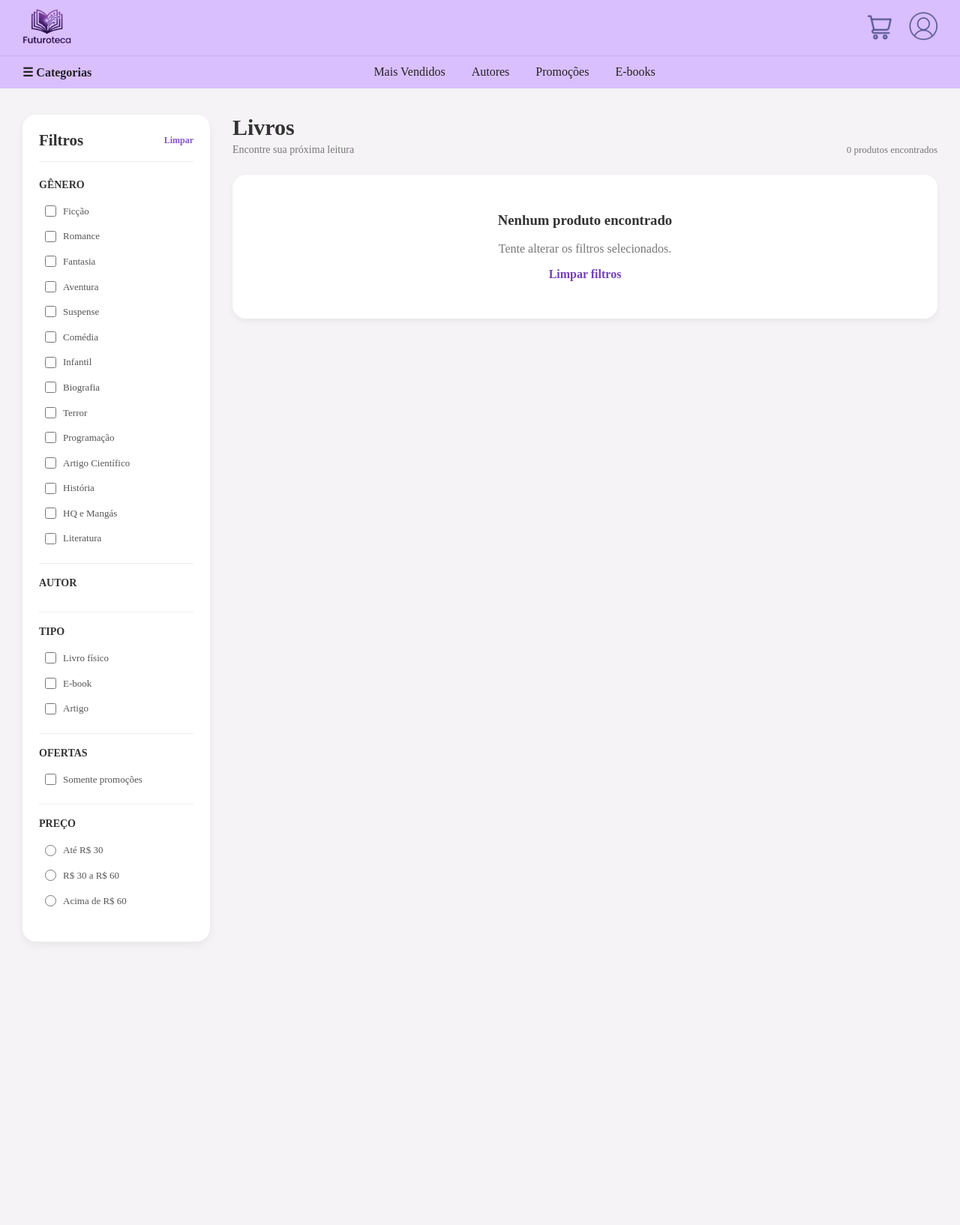
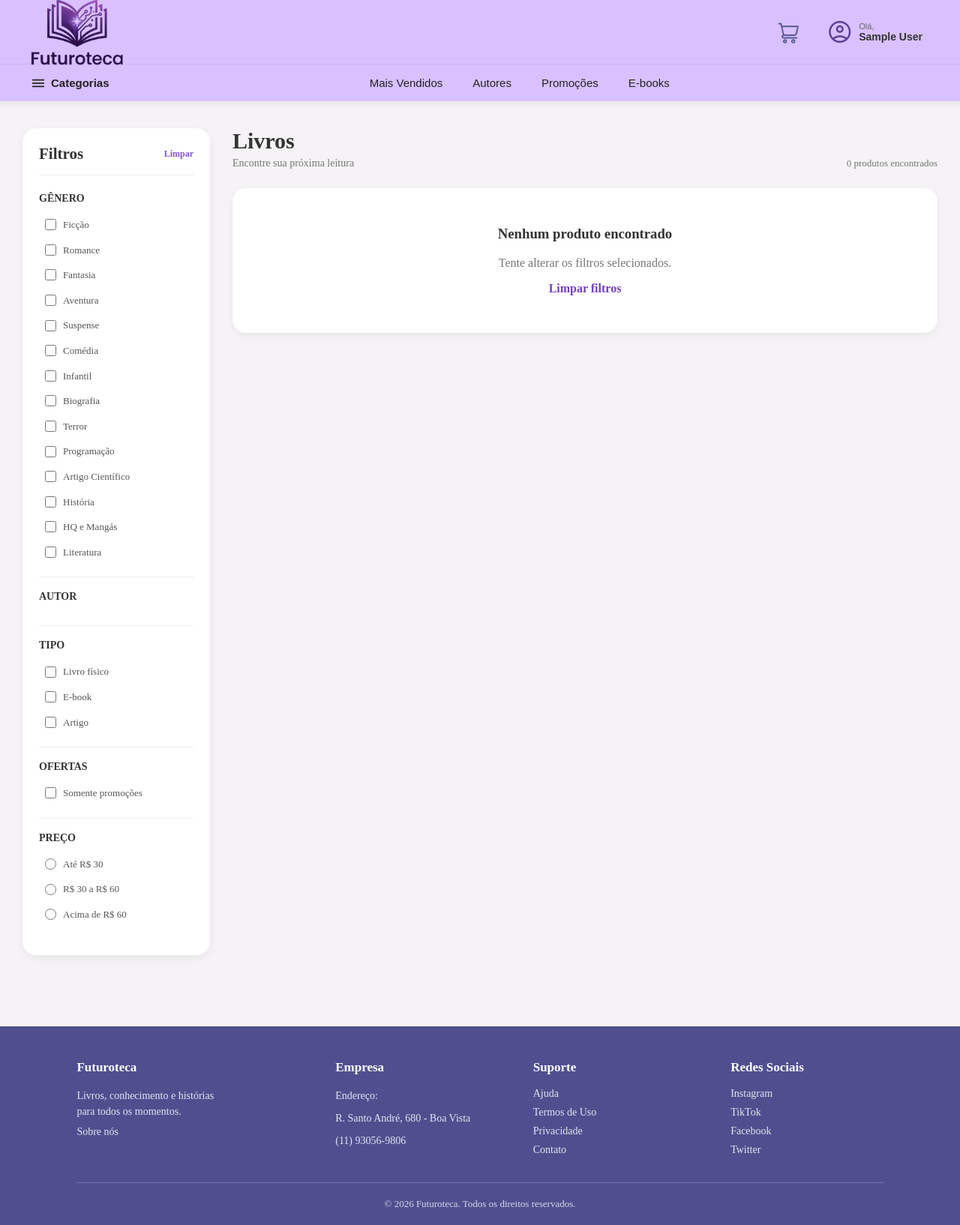
Before and after one commit to GutsGusta/futuroteca, a PHP site: page /livros.php in a window 1280 px wide. Shown: the whole page at 75% size. Before the commit the page ends 1209 px from the top, so only its background shows below. Run offline with PHP 8.4, Linux system fonts and the light colour scheme; the visitor is signed in with stand-in values (Sample User, id 1); data that the repository does not hold is empty.

Commit message:
Melhora header, footer e navegacao do site

```diff
--- a/css/header-footer.css
+++ b/css/header-footer.css
@@ -1,3 +1,7 @@
+/* =========================
+   HEADER
+========================= */
+
 body {
     margin: 0;
     padding: 0;
@@ -8,180 +12,342 @@ body {
    HEADER
 ========================= */
 
-body {
-    margin: 0;
-    padding: 0;
-    box-sizing: border-box;
+.site-header {
+    width: 100%;
+    background-color: #d9c1ff;
+    font-family: Arial, sans-serif;
+    box-shadow: 0 2px 8px rgba(0, 0, 0, 0.08);
 }
 
-header {
-    background-color: #dabfff;
-}
+.header-principal {
+    height: 85px;
+    padding: 0 40px;
 
-
-/* PARTE SUPERIOR */
-
-.header-bar {
     display: flex;
     align-items: center;
     justify-content: space-between;
+}
 
-    padding: 12px 30px;
+/* LOGO */
+
+.logo-header {
+    display: flex;
+    align-items: center;
 }
 
 .logo-header img {
-    width: 65px;
+    width: 125px;
     height: auto;
+    display: block;
 }
+
+/* LADO DIREITO */
 
 .header-acoes {
     display: flex;
     align-items: center;
-
-    gap: 20px;
+    gap: 25px;
 }
 
-.header-acoes img {
-    width: 38px;
-    height: 38px;
+.icone-header {
+    display: flex;
+    align-items: center;
+}
 
+.icone-header img {
+    width: 32px;
+    height: 32px;
     object-fit: contain;
+    transition: 0.2s;
+}
+
+.icone-header:hover img {
+    transform: scale(1.08);
+}
+
+/* LOGIN */
+
+.login-header {
+    display: flex;
+    align-items: center;
+    gap: 8px;
+
+    color: #333;
+    text-decoration: none;
+}
+
+.login-header .material-symbols-outlined {
+    font-size: 35px;
+    color: #604296;
+}
+
+.login-header div {
+    display: flex;
+    flex-direction: column;
+}
+
+.login-header small {
+    font-size: 11px;
+    color: #666;
+}
+
+.login-header strong {
+    font-size: 14px;
+}
+
+/* USUÁRIO LOGADO */
+
+.usuario-header {
+    position: relative;
+
+    display: flex;
+    align-items: center;
+    gap: 8px;
+
+    cursor: pointer;
+    padding: 8px 10px;
+    border-radius: 8px;
+}
+
+.usuario-header:hover {
+    background-color: rgba(255, 255, 255, 0.3);
+}
+
+.usuario-header > .material-symbols-outlined {
+    font-size: 35px;
+    color: #604296;
+}
+
+.usuario-texto {
+    display: flex;
+    flex-direction: column;
+}
+
+.usuario-texto small {
+    font-size: 11px;
+    color: #666;
+}
+
+.usuario-texto strong {
+    font-size: 14px;
+    color: #333;
+}
+
+/* MENU DO USUÁRIO */
+
+.menu-usuario {
+    display: none;
+
+    position: absolute;
+    right: 0;
+    top: 100%;
+
+    width: 190px;
+
+    background-color: white;
+    border-radius: 10px;
+    padding: 8px;
+
+    box-shadow: 0 5px 20px rgba(0, 0, 0, 0.15);
+
+    z-index: 1000;
+}
+
+.usuario-header:hover .menu-usuario {
+    display: flex;
+    flex-direction: column;
+}
+
+.menu-usuario a {
+    padding: 10px 12px;
+
+    color: #333;
+    text-decoration: none;
+
+    border-radius: 6px;
+    font-size: 14px;
+}
+
+.menu-usuario a:hover {
+    background-color: #f0e7ff;
+    color: #7040b5;
+}
+
+/* =========================
+   NAVEGAÇÃO
+========================= */
+
+.header-nav {
+    min-height: 50px;
+    padding: 0 40px;
+
+    display: flex;
+    align-items: center;
+
+    background-color: #d9c1ff;
+
+    border-top: 1px solid rgba(0, 0, 0, 0.05);
+    border-bottom: 1px solid #eeeeee;
+}
+
+/* CATEGORIAS */
+
+.categorias-link {
+    display: flex;
+    align-items: center;
+    gap: 6px;
+
+    color: #7040b5;
+    text-decoration: none;
+
+    font-size: 15px;
+    font-weight: 600;
+
+    white-space: nowrap;
+}
+
+.categorias-link .material-symbols-outlined {
+    font-size: 22px;
+}
+
+/* LINKS CENTRAIS */
+
+.nav-bar {
+    flex: 1;
+
+    display: flex;
+    align-items: center;
+    justify-content: center;
+
+    gap: 45px;
+}
+
+.nav-bar a {
+    position: relative;
+
+    color: #333;
+    text-decoration: none;
+
+    font-size: 15px;
+    font-weight: 500;
+
+    padding: 16px 0;
 
     transition: 0.2s;
 }
 
-.header-acoes img:hover {
-    transform: scale(1.08);
+.nav-bar a:hover {
+    color: #7040b5;
 }
 
+/* LINHA AO PASSAR O MOUSE */
 
-/* NAVEGAÇÃO */
+.nav-bar a::after {
+    content: "";
 
-.header-nav {
-    display: flex;
+    position: absolute;
 
-    align-items: center;
-    justify-content: space-between;
+    left: 0;
+    bottom: 9px;
 
-    padding: 12px 30px;
+    width: 0;
+    height: 2px;
 
-    border-top: 1px solid rgba(0, 0, 0, 0.08);
-}
-
-
-/* LINKS */
-
-.header-nav a {
-    color: #222;
-
-    text-decoration: none;
-
-    font-size: 16px;
+    background-color: #7040b5;
 
     transition: 0.2s;
 }
 
-.header-nav a:hover {
-    color: #7040b5;
+.nav-bar a:hover::after {
+    width: 100%;
 }
-
-
 /* CATEGORIAS */
 
 .categorias-link {
+    text-decoration: none;
+    color: #222;
     font-weight: 600;
+    white-space: nowrap;
+}
 
+.nav-bar {
     display: flex;
+    align-items: center;
+    justify-content: center;
+    gap: 40px;
+    flex: 1;
+}
 
-    align-items: center;
+.nav-bar a {
+    text-decoration: none;
+    color: #222;
+    font-weight: 500;
+}
 
-    gap: 7px;
+.nav-bar a:hover {
+    color: #7040b5;
 }
 
 
 /* LINKS CENTRAIS */
 
-.nav-bar {
-    display: flex;
-
-    align-items: center;
-
-    gap: 35px;
-
-    margin: 0 auto;
+.footer {
+    background-color: #4f4f8f;
+    color: white;
+    margin-top: 60px;
+    padding: 45px 8% 20px;
 }
 
-footer {
-    background-color: #4f518c;
-    display: flex;
-    align-items: center;
-    justify-content: center;
-    flex-direction: column;
+.footer-conteudo {
+    max-width: 1200px;
+    margin: 0 auto;
+    display: grid;
+    grid-template-columns: 1.4fr 1fr 1fr 1fr;
+    gap: 60px;
 }
 
-.parte-cima-footer {
+.footer-coluna {
     display: flex;
-    align-items: center;
-    justify-content: space-between;
-    margin-top: 30px;
-    gap: 100px;
+    flex-direction: column;
+    align-items: flex-start;
+    gap: 9px;
 }
 
-.parte-cima-indv {
-    color: black;
-    display: flex;
-    align-items: center;
-    justify-content: center;
-    font-size: 20px;
+.footer-coluna h3 {
+    color: white;
+    font-size: 17px;
+    margin: 0 0 8px;
 }
 
-.parte-cima-indv img {
-    width: 70px;
-    margin-right: 20px;
+.footer-coluna p {
+    color: #e4e4f1;
+    font-size: 14px;
+    line-height: 1.5;
+    margin: 0;
 }
 
-.parte-cima-indv-txt {
-    color: black;
-    display: flex;
-    align-items: center;
-    justify-content: center;
-    flex-direction: column;
+.footer-coluna a {
+    color: #e4e4f1;
+    text-decoration: none;
+    font-size: 14px;
+    transition: 0.2s;
 }
 
-.parte-footer {
-    display: flex;
-    align-items: center;
-    justify-content: space-between;
-    margin-bottom: 30px;
+.footer-coluna a:hover {
+    color: white;
+    transform: translateX(3px);
 }
 
-.parte-indv {
-    color: black;
-    display: flex;
-    align-items: center;
-    justify-content: center;
-    flex-direction: column;
-    padding: 30px;
-    gap: 10px;
+.footer-bottom {
+    max-width: 1200px;
+    margin: 35px auto 0;
+    padding-top: 20px;
+    border-top: 1px solid rgba(255, 255, 255, 0.2);
+    text-align: center;
 }
 
-.parte-indv a {
-    color: black;
-    text-decoration: none;
-    transition: ease 0.3s transform;
+.footer-bottom p {
+    color: #d8d8e8;
+    font-size: 13px;
+    margin: 0;
 }
-
-.parte-indv a:hover {
-    transform: scale(1.1);
-}
-
-.parte-indv h3 {
-    color: black;
-}
-
-.linha-footer {
-    background-color: black;
-    width: 2px;
-    height: 170px;
-    margin-inline: 100px;
-}
--- a/homepage.php
+++ b/homepage.php
@@ -449,6 +449,7 @@ $ebooks = $stmtEbooks->fetchAll(PDO::FETCH_ASSOC);
         </section>
 
     </main>
+    <?php include "partials/footer.php"; ?>
 </body>
 
 </html>
--- a/livros.php
+++ b/livros.php
@@ -631,7 +631,7 @@ $produtos =
 
     </main>
 
-
+<?php include "partials/footer.php"; ?>
 </body>
 
 </html>
--- a/partials/footer.php
+++ b/partials/footer.php
@@ -1,31 +1,50 @@
-<footer>
-        <div class="parte-footer">
-        <div class="parte-indv">
+<footer class="footer">
+
+    <div class="footer-conteudo">
+
+        <div class="footer-coluna">
+            <h3>Futuroteca</h3>
+
+            <p>
+                Livros, conhecimento e histórias<br>
+                para todos os momentos.
+            </p>
+
+            <a href="sobrenos.php">Sobre nós</a>
+        </div>
+
+        <div class="footer-coluna">
             <h3>Empresa</h3>
+
             <p>Endereço:</p>
             <p>R. Santo André, 680 - Boa Vista</p>
             <p>(11) 93056-9806</p>
-            <p>Copyright © 2026 Futuroteca. Todos os direitos reservados.</p>
         </div>
 
-        <div class="linha-footer"></div>
+        <div class="footer-coluna">
+            <h3>Suporte</h3>
 
-        <div class="parte-indv">
-            <h3>Suporte</h3>
             <a href="#">Ajuda</a>
             <a href="#">Termos de Uso</a>
             <a href="#">Privacidade</a>
-            <a href="#">Contato</a>
+            <a href="contato.php">Contato</a>
         </div>
 
-        <div class="linha-footer"></div>
+        <div class="footer-coluna">
+            <h3>Redes Sociais</h3>
 
-        <div class="parte-indv">
-            <h3>Redes Sociais</h3>
             <a href="#">Instagram</a>
             <a href="#">TikTok</a>
             <a href="#">Facebook</a>
             <a href="#">Twitter</a>
         </div>
+
     </div>
+
+    <div class="footer-bottom">
+        <p>
+            © 2026 Futuroteca. Todos os direitos reservados.
+        </p>
+    </div>
+
 </footer>
--- a/partials/header.php
+++ b/partials/header.php
@@ -1,6 +1,17 @@
-<header>
+<?php
+if (session_status() === PHP_SESSION_NONE) {
+    session_start();
+}
+?>
 
-    <div class="header-bar">
+<link
+    rel="stylesheet"
+    href="https://fonts.googleapis.com/css2?family=Material+Symbols+Outlined"
+/>
+
+<header class="site-header">
+
+    <div class="header-principal">
 
         <a href="homepage.php" class="logo-header">
             <img src="uploads/logo.png" alt="Futuroteca">
@@ -8,43 +19,70 @@
 
         <div class="header-acoes">
 
-            <a href="carrinho.php">
+            <a href="carrinho.php" class="icone-header" title="Carrinho">
                 <img src="uploads/carrinho.png" alt="Carrinho">
             </a>
 
-            <a href="login.php">
-                <img src="uploads/login.png" alt="Login">
-            </a>
+            <?php if (isset($_SESSION["id_usuario"])): ?>
+
+                <div class="usuario-header">
+
+                    <span class="material-symbols-outlined">
+                        account_circle
+                    </span>
+
+                    <div class="usuario-texto">
+                        <small>Olá,</small>
+
+                        <strong>
+                            <?= htmlspecialchars($_SESSION["nome"]) ?>
+                        </strong>
+                    </div>
+
+                    <div class="menu-usuario">
+                        <a href="meus-pedidos.php">Meus pedidos</a>
+                        <a href="meus-emprestimos.php">Meus empréstimos</a>
+
+                        <?php if ($_SESSION["tipo_usuario"] === "ADMIN"): ?>
+                            <a href="dashboard/index.php">Dashboard</a>
+                        <?php endif; ?>
+
+                        <a href="logout.php">Sair</a>
+                    </div>
+
+                </div>
+
+            <?php else: ?>
+
+                <a href="login.php" class="login-header">
+                    <span class="material-symbols-outlined">
+                        account_circle
+                    </span>
+
+                    <div>
+                        <small>Olá!</small>
+                        <strong>Entrar</strong>
+                    </div>
+                </a>
+
+            <?php endif; ?>
 
         </div>
 
     </div>
 
-
     <nav class="header-nav">
 
         <a href="livros.php" class="categorias-link">
-            ☰ Categorias
+            <span class="material-symbols-outlined">menu</span>
+            Categorias
         </a>
 
         <div class="nav-bar">
-
-            <a href="homepage.php#mais-vendidos">
-                Mais Vendidos
-            </a>
-
-            <a href="homepage.php#autores">
-                Autores
-            </a>
-
-            <a href="homepage.php#promocoes">
-                Promoções
-            </a>
-
-            <a href="homepage.php#ebooks">
-                E-books
-            </a>
-
+            <a href="homepage.php#mais-vendidos">Mais Vendidos</a>
+            <a href="homepage.php#autores">Autores</a>
+            <a href="homepage.php#promocoes">Promoções</a>
+            <a href="homepage.php#ebooks">E-books</a>
         </div>
 
     </nav>
```
Also changed, not shown: logout.php (added, +9 -0 lines).
